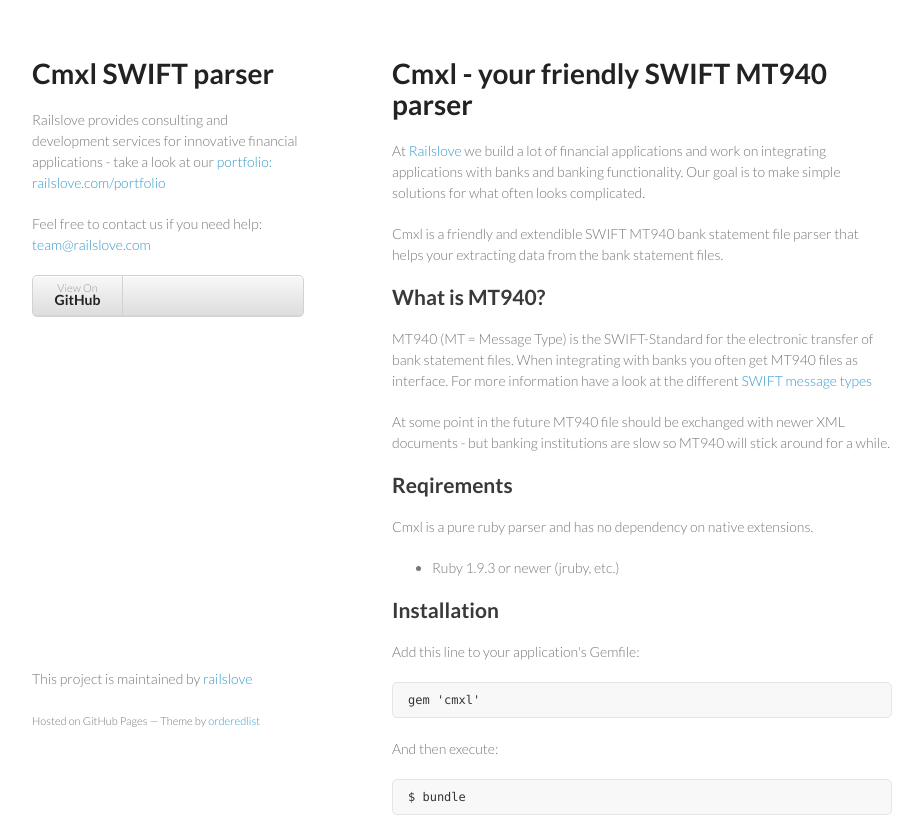
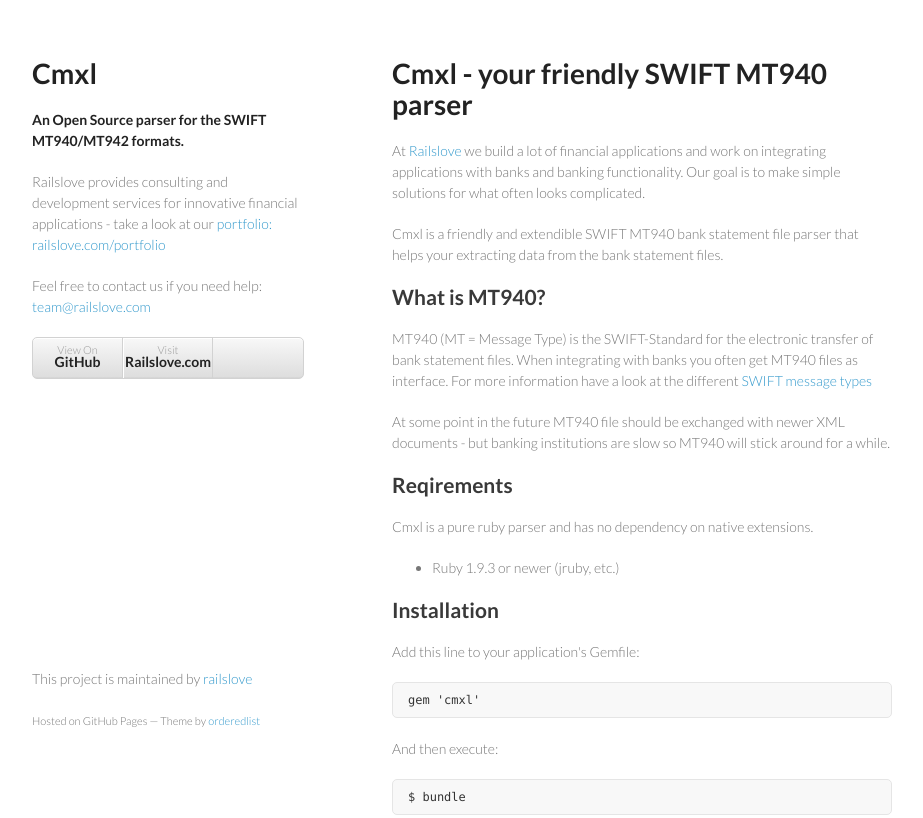
Before and after one commit to railslove/cmxl, a plain HTML site: page index.html in a window 1280 px wide. Shown: the top 818 px of the page, without its empty margins (178-1101 px from the left). Drawn offline with Linux system fonts and the light colour scheme.

Commit message:
Update index.html

```diff
--- a/index.html
+++ b/index.html
@@ -3,7 +3,7 @@
   <head>
     <meta charset="utf-8">
     <meta http-equiv="X-UA-Compatible" content="chrome=1">
-    <title>Cmxl by railslove</title>
+    <title>Cmxl - your friendly SWIFT MT940 parser</title>
 
     <link rel="stylesheet" href="stylesheets/styles.css">
     <link rel="stylesheet" href="stylesheets/pygment_trac.css">
@@ -15,8 +15,8 @@
   <body>
     <div class="wrapper">
       <header>
-        <h1>Cmxl SWIFT parser</h1>
-
+        <h1>Cmxl</h1>
+        <p><strong>An Open Source parser for the SWIFT MT940/MT942 formats.</strong></p>
         <p>
           Railslove provides consulting and development services for innovative financial applications - take a look at our <a href="http://railslove.com/portfolio">portfolio: railslove.com/portfolio</a>
         </p>
@@ -26,6 +26,7 @@
 
         <ul>
           <li><a href="https://github.com/railslove/cmxl">View On <strong>GitHub</strong></a></li>
+          <li><a href="https://railslove.com/fintrach">Visit <strong>Railslove.com</strong></a></li>
         </ul>
       </header>
       <section>
```
